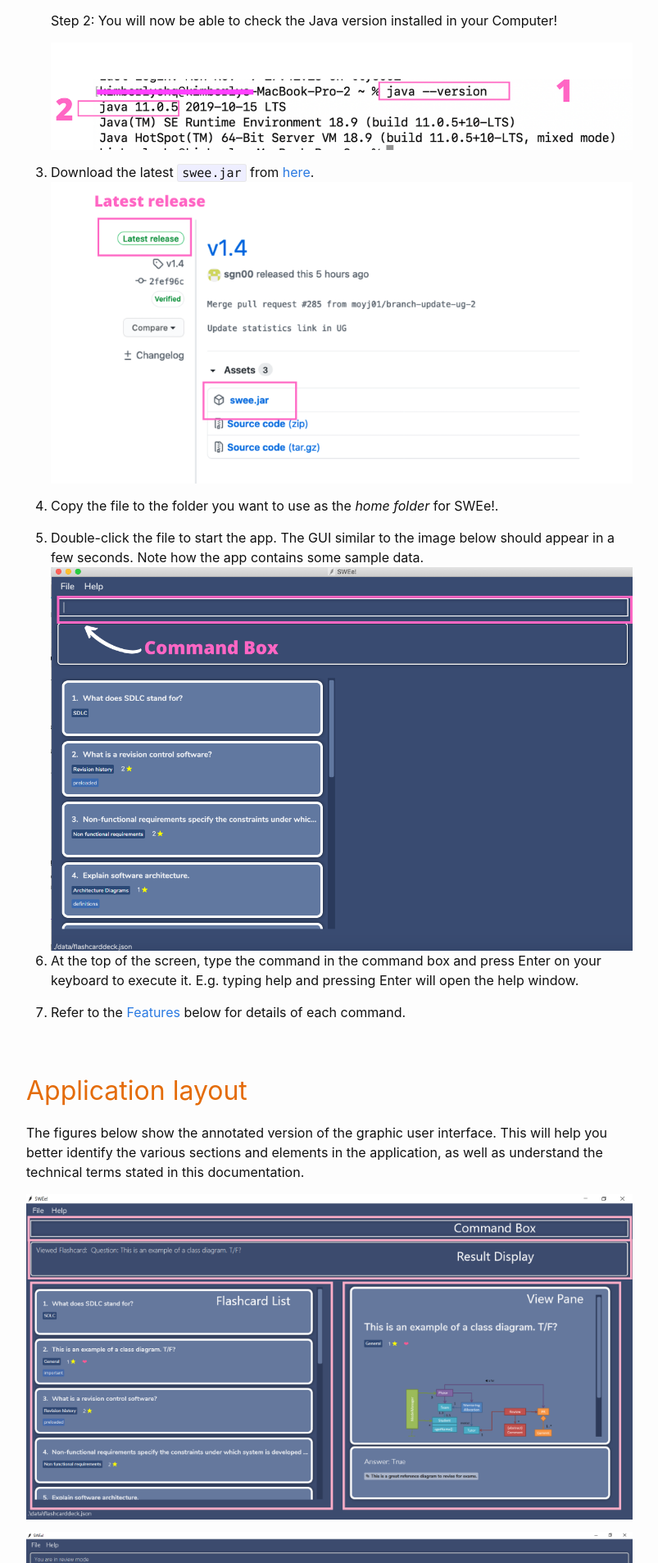
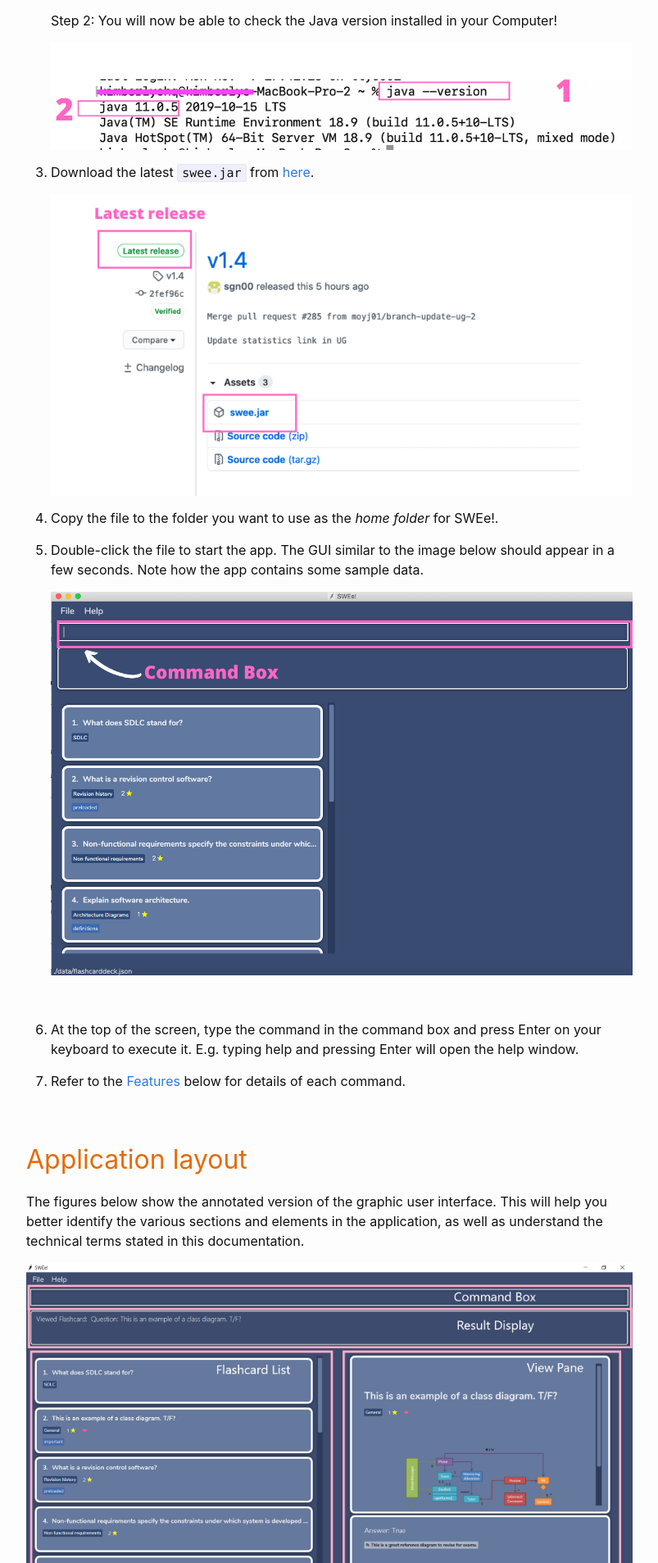
Before and after one commit to minzzelo/cs2101ug, a Jekyll site: the page built from docs/UserGuide.md, in a window 1280 px wide. Shown: the part 1173-3080 px from the top of the page at 82% size, without its empty margins (238-1041 px from the left). Built offline with Jekyll 4.4.1, drawn with Linux system fonts in a browser that asks for light colours; emoji names are drawn with the system emoji font.

Commit message:
Add line break

```diff
--- a/docs/UserGuide.md
+++ b/docs/UserGuide.md
@@ -50,15 +50,17 @@ SWEe! is a  **desktop app for CS2103T students to manage their learning progress
    ![Java Version](images/quick-start/javaVersion.png)
 
 
-1. Download the latest `swee.jar` from [here](https://github.com/AY2021S1-CS2103T-T17-2/tp/releases).
+1. Download the latest `swee.jar` from [here](https://github.com/AY2021S1-CS2103T-T17-2/tp/releases).<br>
+
     ![Download Swee Jar](images/quick-start/downloadSweeJar.png)
 
 1. Copy the file to the folder you want to use as the _home folder_ for SWEe!.
 
 1. Double-click the file to start the app. The GUI similar to the image below should appear in a few seconds. Note how the app contains some sample data. <br>
+
     ![Quick Start UI](images/QuickStartUi.png)
     <div style="page-break-after: always;"></div>
-
+<br>
 1. At the top of the screen, type the command in the command box and press Enter on your keyboard to execute it. E.g. typing help and pressing Enter will open the help window.
 
 1. Refer to the [Features](#features) below for details of each command.
```
